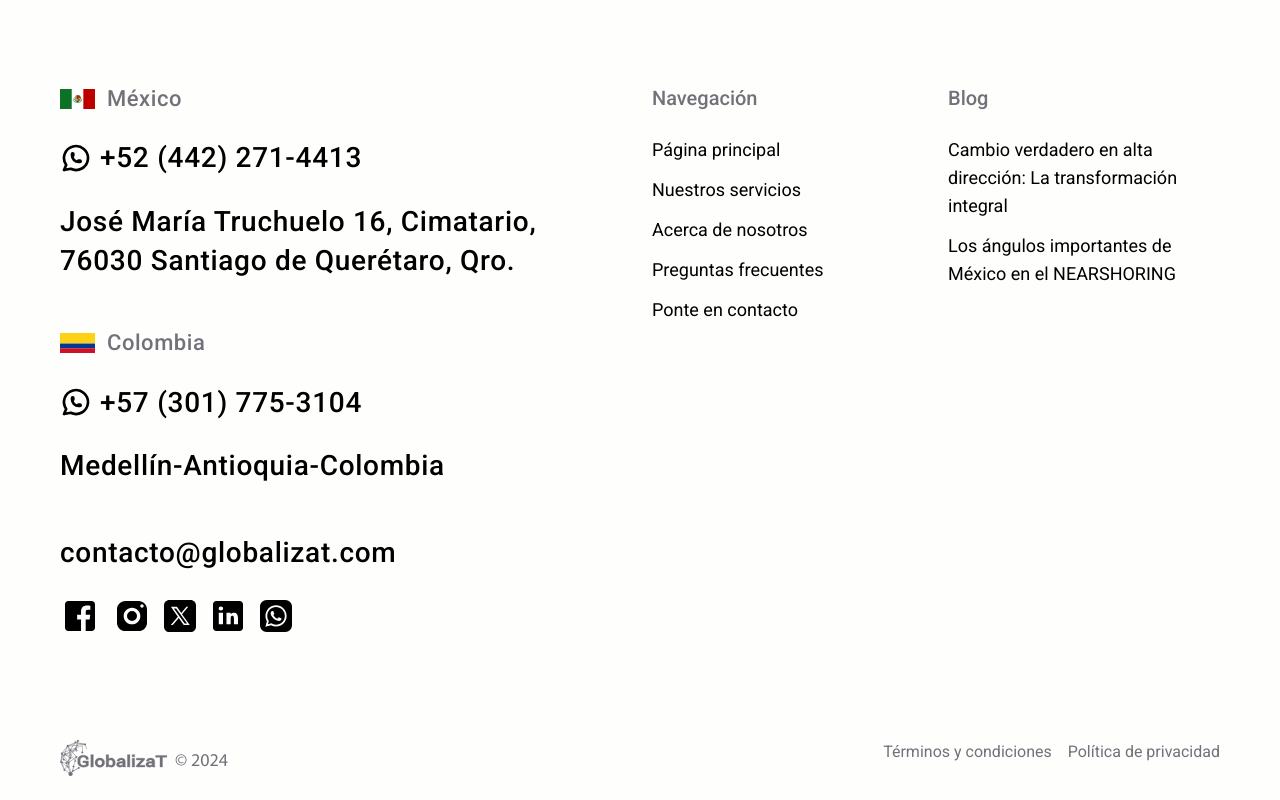
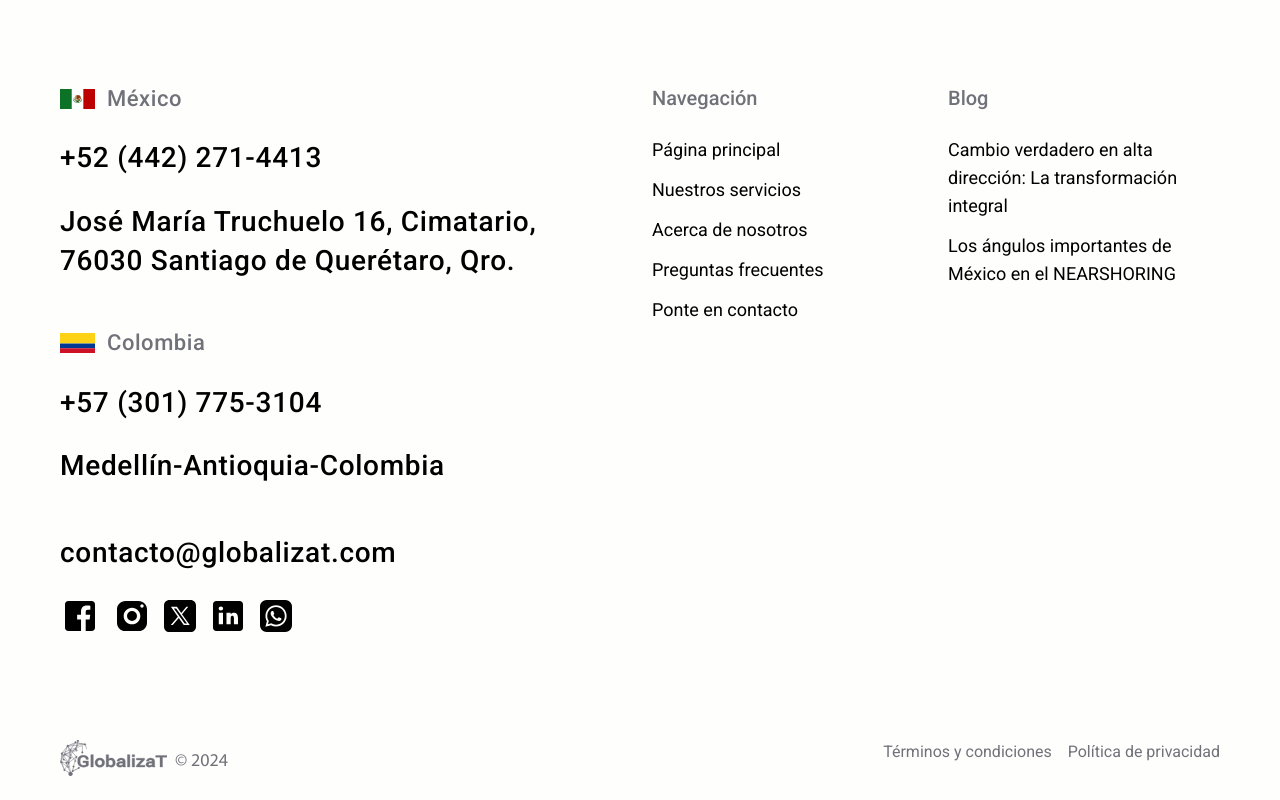
Before and after one commit to saufth/gobalizat, a Next.js app: page / in a window 1280 px wide. Shown: the part 5167-5967 px from the top of the page. Built offline with nearby package versions, Linux system fonts and the light colour scheme.

Commit message:
remove whatsapp icon on site-nav

```diff
--- a/src/components/layouts/main-nav.tsx
+++ b/src/components/layouts/main-nav.tsx
@@ -42,8 +42,6 @@ export default function MainNav ({ action, muted }: MenuProps) {
           rel='noreferrer'
           className={cn('w-fit flex gap-x-2 items-center', muted && 'text-card-foreground')}
         >
-          <Icons.WhatsappOutlined className={cn('w-auto h-6 lg:h-8', muted && 'stroke-card-foreground')} />
-          <span className='sr-only'>Whatsapp{' '}</span>
           <span>+52 {formatPhoneNumber(contactPhone)}</span>
         </Link>
         <Link
@@ -78,8 +76,6 @@ export default function MainNav ({ action, muted }: MenuProps) {
           rel='noreferrer'
           className={cn('w-fit flex gap-x-2 items-center', muted && 'text-card-foreground')}
         >
-          <Icons.WhatsappOutlined className={cn('w-auto h-6 lg:h-8', muted && 'stroke-card-foreground')} />
-          <span className='sr-only'>Whatsapp{' '}</span>
           <span>+57 {formatPhoneNumber('3017753104')}</span>
         </Link>
         <div
```
